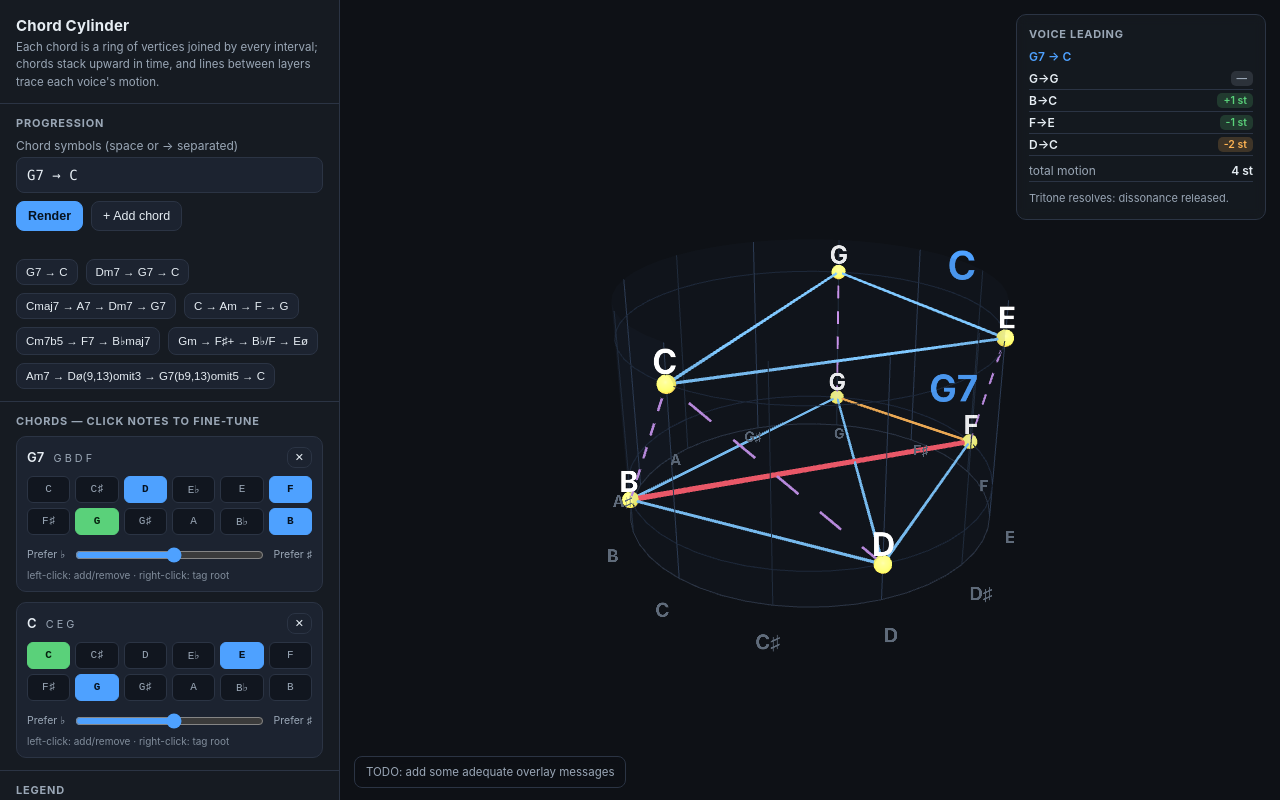
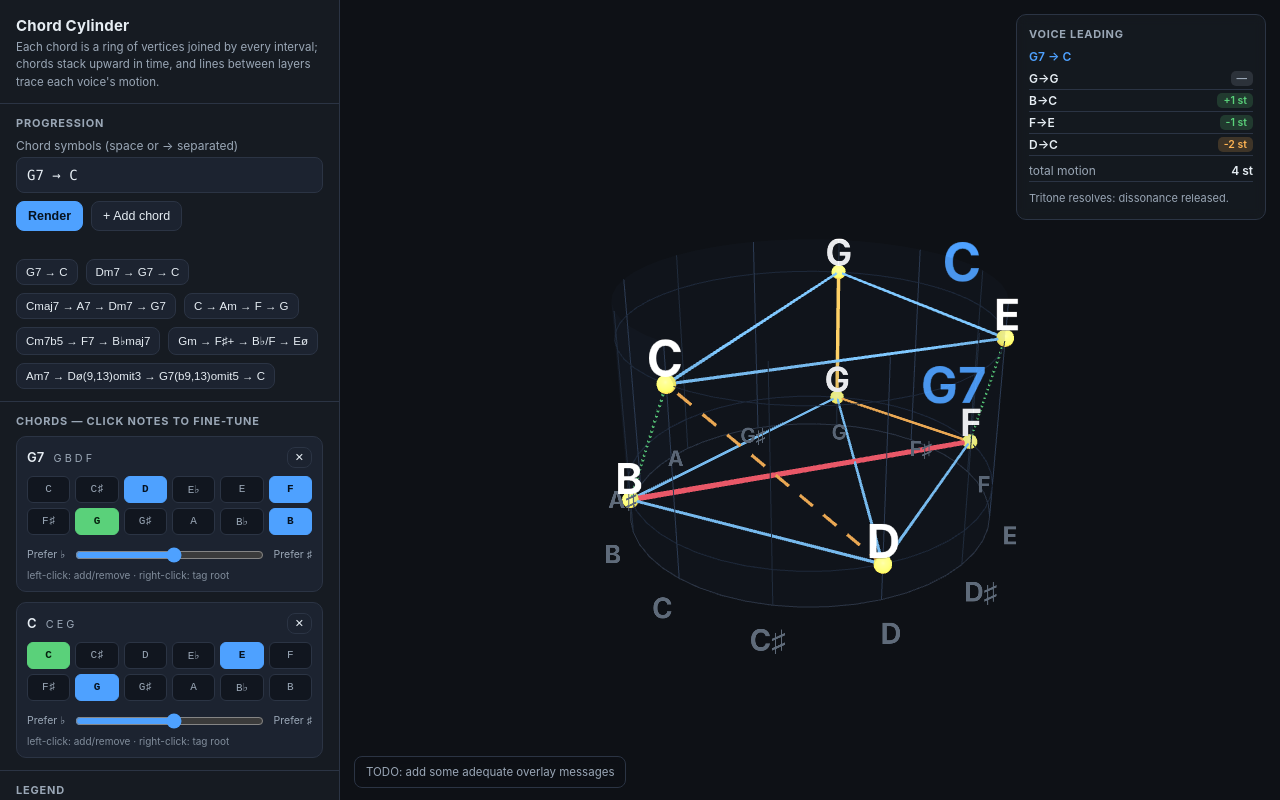
Before and after one commit to hsjoihs/vs-chords, a website: page index.html in a window 1280 px wide. Drawn offline with nearby package versions, Linux system fonts and the light colour scheme; animation ran at ten frames a second.

Commit message:
Change the color of voice leadings

```diff
--- a/index.html
+++ b/index.html
@@ -32,11 +32,15 @@
     <div class="block">
       <h2>Legend</h2>
       <div class="legend">
+        <div style="margin-bottom:2px">Inside a chord</div>
         <div><i style="border-color:var(--tritone)"></i>Tritone (6 st) — the unstable interval</div>
-        <div><i style="border-color:var(--whole)"></i>Whole step (2 st) inside chord</div>
-        <div><i style="border-color:#7fc8ff"></i>Other interval inside chord</div>
-        <div><i style="border-color:var(--voice);border-top-style:dashed"></i>Voice leading between chords</div>
-        <div><span class="tag semi">semitone</span> = a voice moving by 1 st</div>
+        <div><i style="border-color:var(--whole)"></i>Whole step (2 st)</div>
+        <div><i style="border-color:#7fc8ff"></i>Other interval</div>
+        <div style="margin:7px 0 2px">Voice leading (between chords)</div>
+        <div><i style="border-color:var(--accent2)"></i>No change — held note (solid)</div>
+        <div><i style="border-color:var(--semitone);border-top-style:dotted"></i>Semitone move, 1 st (dotted)</div>
+        <div><i style="border-color:var(--whole);border-top-style:dashed"></i>Whole-tone move, 2 st (dashed)</div>
+        <div><i style="border-color:var(--voice);border-top-style:dashed"></i>Larger leap (sparse dashes)</div>
       </div>
       <div class="toggle"><input type="checkbox" id="tShowAll" checked><label for="tShowAll">Show all interior intervals</label></div>
       <div class="toggle"><input type="checkbox" id="tSpin"><label for="tSpin">Auto-rotate</label></div>
--- a/main.js
+++ b/main.js
@@ -33,6 +33,48 @@ function noteName(ch, pc) {
     return nameInWindow(pc, ch.fifthStart);
 }
 
+/* ====================== palette ======================
+ * All scene colors live here under semantic names so the palette can be
+ * swapped wholesale later. Values mirror the CSS custom properties in
+ * style.css (--tritone, --whole, --semitone, --voice, --accent, --accent2);
+ * keep the two in sync if you re-theme. 0x… are WebGL colors, "#…" are the
+ * CSS strings used for the canvas text labels.
+ */
+const COLORS = {
+    scene: {
+        background: 0x0e1116,
+        light: 0xffffff,
+        shell: 0x223049,
+        railEven: 0x2b3a52,
+        railOdd: 0x1f2a3b,
+        baseRing: 0x2b3444,
+        chordRing: 0x1c2738,
+    },
+    vertex: 0xffd166,
+    vertexEmissive: 0x3a2c00,
+    // intervals drawn inside a chord, by interval class
+    interval: {
+        tritone: 0xff5d6c,
+        wholeStep: 0xffb454,
+        semitone: 0x5ad17a,
+        other: 0x7fc8ff,
+    },
+    // voice-leading lines between chords, by how far the voice moves
+    voiceLeading: {
+        hold: 0xffd166, // no change
+        semitone: 0x5ad17a, // 1 semitone
+        wholeTone: 0xffb454, // 2 semitones
+        leap: 0xc792ea, // larger
+    },
+    // canvas text labels (CSS color strings)
+    label: {
+        default: "#e6edf3",
+        rail: "#5f6b7a",
+        vertex: "#ffffff",
+        chord: "#4ea1ff",
+    },
+};
+
 /* ====================== three.js scene ====================== */
 let renderer, scene, camera, group;
 const R = 5; // cylinder radius
@@ -47,10 +89,10 @@ function initThree() {
     renderer.setSize(stage.clientWidth, stage.clientHeight);
     stage.appendChild(renderer.domElement);
     scene = new THREE.Scene();
-    scene.background = new THREE.Color(0x0e1116);
+    scene.background = new THREE.Color(COLORS.scene.background);
     camera = new THREE.PerspectiveCamera(45, stage.clientWidth / stage.clientHeight, 0.1, 200);
-    scene.add(new THREE.AmbientLight(0xffffff, 0.85));
-    const dl = new THREE.DirectionalLight(0xffffff, 0.6);
+    scene.add(new THREE.AmbientLight(COLORS.scene.light, 0.85));
+    const dl = new THREE.DirectionalLight(COLORS.scene.light, 0.6);
     dl.position.set(6, 10, 8);
     scene.add(dl);
     group = new THREE.Group();
@@ -139,21 +181,28 @@ function pcPos(pc, y) {
     return new THREE.Vector3(R * Math.cos(a), y, R * Math.sin(a));
 }
 
-function makeLabel(text, color = "#e6edf3") {
+// Build a text sprite. The canvas is sized to the text so long chord symbols
+// (e.g. "Dø(9,13)omit3") are not cropped; worldHeight sets the on-screen size
+// and the sprite's width is derived from the measured text so it never squishes.
+function makeLabel(text, color = COLORS.label.default, worldHeight = 1.6) {
+    const fontPx = 60;
+    const pad = 14;
     const c = document.createElement("canvas");
-    const s = 128;
-    c.width = s;
-    c.height = s;
-    const g = c.getContext("2d");
-    g.font = "bold 60px -apple-system,Arial";
+    let g = c.getContext("2d");
+    g.font = `bold ${fontPx}px -apple-system,Arial`;
+    const textW = Math.ceil(g.measureText(text).width);
+    c.width = textW + pad * 2; // resizing the canvas clears it...
+    c.height = fontPx + pad * 2;
+    g = c.getContext("2d");
+    g.font = `bold ${fontPx}px -apple-system,Arial`; // ...so set the font again
     g.textAlign = "center";
     g.textBaseline = "middle";
     g.fillStyle = color;
-    g.fillText(text, s / 2, s / 2 + 4);
+    g.fillText(text, c.width / 2, c.height / 2);
     const tex = new THREE.CanvasTexture(c);
     tex.minFilter = THREE.LinearFilter;
     const sp = new THREE.Sprite(new THREE.SpriteMaterial({ map: tex, transparent: true, depthTest: false }));
-    sp.scale.set(1.6, 1.6, 1);
+    sp.scale.set(worldHeight * (c.width / c.height), worldHeight, 1);
     return sp;
 }
 
@@ -163,11 +212,21 @@ function tube(p1, p2, color, radius) {
     return new THREE.Mesh(geo, new THREE.MeshBasicMaterial({ color }));
 }
 
+// dashed/dotted line from p0 to p1: `period` evenly spaced marks, each covering
+// `onFrac` of its cell (small onFrac -> dots, larger -> dashes).
+function dashLine(p0, p1, color, radius, period, onFrac) {
+    for (let s = 0; s < period; s++) {
+        const a = p0.clone().lerp(p1, s / period);
+        const b = p0.clone().lerp(p1, (s + onFrac) / period);
+        group.add(tube(a, b, color, radius));
+    }
+}
+
 function intervalColor(semi) {
-    if (semi === 6) return 0xff5d6c; // tritone
-    if (semi === 2 || semi === 10) return 0xffb454; // whole step (or its inversion)
-    if (semi === 1 || semi === 11) return 0x5ad17a; // semitone
-    return 0x7fc8ff;
+    if (semi === 6) return COLORS.interval.tritone;
+    if (semi === 2 || semi === 10) return COLORS.interval.wholeStep; // whole step or its inversion
+    if (semi === 1 || semi === 11) return COLORS.interval.semitone; // semitone or its inversion
+    return COLORS.interval.other;
 }
 
 function build() {
@@ -182,7 +241,7 @@ function build() {
     const shellGeo = new THREE.CylinderGeometry(R, R, Math.max(totalH + 2, 3), 48, 1, true);
     const shell = new THREE.Mesh(
         shellGeo,
-        new THREE.MeshBasicMaterial({ color: 0x223049, transparent: true, opacity: 0.1, side: THREE.DoubleSide }),
+        new THREE.MeshBasicMaterial({ color: COLORS.scene.shell, transparent: true, opacity: 0.1, side: THREE.DoubleSide }),
     );
     shell.position.y = totalH / 2;
     group.add(shell);
@@ -190,14 +249,13 @@ function build() {
         const a = pcAngle(pc);
         const x = R * Math.cos(a),
             z = R * Math.sin(a);
-        const railColor = pc % 2 === 0 ? 0x2b3a52 : 0x1f2a3b;
+        const railColor = pc % 2 === 0 ? COLORS.scene.railEven : COLORS.scene.railOdd;
         const g = new THREE.BufferGeometry().setFromPoints([
             new THREE.Vector3(x, -1, z),
             new THREE.Vector3(x, totalH + 1, z),
         ]);
         group.add(new THREE.Line(g, new THREE.LineBasicMaterial({ color: railColor })));
-        const lbl = makeLabel(NOTE_NAMES[pc], "#5f6b7a");
-        lbl.scale.set(1.0, 1.0, 1);
+        const lbl = makeLabel(NOTE_NAMES[pc], COLORS.label.rail, 1.0);
         lbl.position.set(x * 1.12, -1.6, z * 1.12);
         group.add(lbl);
     }
@@ -207,7 +265,7 @@ function build() {
         const a = (i / 48) * Math.PI * 2;
         ringPts.push(new THREE.Vector3(R * Math.cos(a), -1, R * Math.sin(a)));
     }
-    group.add(new THREE.Line(new THREE.BufferGeometry().setFromPoints(ringPts), new THREE.LineBasicMaterial({ color: 0x2b3444 })));
+    group.add(new THREE.Line(new THREE.BufferGeometry().setFromPoints(ringPts), new THREE.LineBasicMaterial({ color: COLORS.scene.baseRing })));
 
     // each chord layer
     chords.forEach((ch, idx) => {
@@ -219,7 +277,7 @@ function build() {
             const a = (i / 48) * Math.PI * 2;
             rp.push(new THREE.Vector3(R * Math.cos(a), y, R * Math.sin(a)));
         }
-        group.add(new THREE.Line(new THREE.BufferGeometry().setFromPoints(rp), new THREE.LineBasicMaterial({ color: 0x1c2738 })));
+        group.add(new THREE.Line(new THREE.BufferGeometry().setFromPoints(rp), new THREE.LineBasicMaterial({ color: COLORS.scene.chordRing })));
 
         // interior intervals: complete graph among notes
         for (let i = 0; i < pcs.length; i++)
@@ -236,22 +294,21 @@ function build() {
             const p = pcPos(pc, y);
             const dot = new THREE.Mesh(
                 new THREE.SphereGeometry(0.22, 16, 16),
-                new THREE.MeshStandardMaterial({ color: 0xffd166, emissive: 0x3a2c00, roughness: 0.4 }),
+                new THREE.MeshStandardMaterial({ color: COLORS.vertex, emissive: COLORS.vertexEmissive, roughness: 0.4 }),
             );
             dot.position.copy(p);
             group.add(dot);
-            const lbl = makeLabel(noteName(ch, pc), "#ffffff");
+            const lbl = makeLabel(noteName(ch, pc), COLORS.label.vertex);
             lbl.position.copy(p).add(new THREE.Vector3(0, 0.55, 0));
             group.add(lbl);
         });
-        // chord name label, floating outward
-        const cname = makeLabel(ch.symbol, "#4ea1ff");
-        cname.scale.set(2.6, 2.6, 1);
+        // chord name label, floating outward (sized to its text, never cropped)
+        const cname = makeLabel(ch.symbol, COLORS.label.chord, 2.4);
         cname.position.set(0, y, -R - 2.4);
         group.add(cname);
     });
 
-    // voice leading between consecutive chords (dashed via thin segmented tubes)
+    // voice leading between consecutive chords, styled by how far each voice moves
     for (let i = 0; i < chords.length - 1; i++) {
         const y0 = i * LAYER,
             y1 = (i + 1) * LAYER;
@@ -259,12 +316,19 @@ function build() {
         moves.forEach((mv) => {
             const p0 = pcPos(mv.from, y0),
                 p1 = pcPos(mv.to, y1);
-            const segs = 10;
-            for (let s = 0; s < segs; s++) {
-                if (s % 2 === 1) continue;
-                const a = p0.clone().lerp(p1, s / segs),
-                    b = p0.clone().lerp(p1, (s + 1) / segs);
-                group.add(tube(a, b, 0xc792ea, 0.03));
+            const d = Math.abs(mv.dist);
+            if (d === 0) {
+                // no change: thick sturdy solid line
+                group.add(tube(p0, p1, COLORS.voiceLeading.hold, 0.055));
+            } else if (d === 1) {
+                // semitone: dense dotted line
+                dashLine(p0, p1, COLORS.voiceLeading.semitone, 0.036, 24, 0.32);
+            } else if (d === 2) {
+                // whole tone: dashed line (denser than a leap)
+                dashLine(p0, p1, COLORS.voiceLeading.wholeTone, 0.036, 9, 0.55);
+            } else {
+                // larger leap: sparse dashes
+                dashLine(p0, p1, COLORS.voiceLeading.leap, 0.03, 6, 0.5);
             }
         });
     }
```
